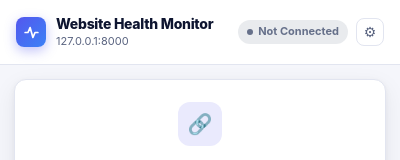
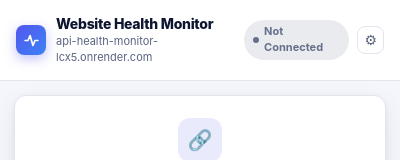
Before and after one commit to harshini-halai/api-health-monitor, a browser extension: page extension/popup.html in a window 400 px wide. Shown: the top 160 px of the page. Drawn offline with Linux system fonts and the light colour scheme.

Commit message:
Set live Render URL as default in Chrome extension and update install steps

```diff
--- a/extension/config.js
+++ b/extension/config.js
@@ -1,7 +1,7 @@
 const WHM_CONFIG = {
-  DEFAULT_API_BASE_URL: "http://127.0.0.1:8000",
+  DEFAULT_API_BASE_URL: "https://api-health-monitor-lcx5.onrender.com",
   PRESETS: {
     local: "http://127.0.0.1:8000",
-    production: "https://api-health-monitor.onrender.com"
+    production: "https://api-health-monitor-lcx5.onrender.com"
   }
 };
--- a/extension/popup.html
+++ b/extension/popup.html
@@ -17,7 +17,7 @@
           </span>
           <div>
             <div class="brand-title">Website Health Monitor</div>
-            <div class="brand-sub" id="api-env-label">127.0.0.1:8000</div>
+            <div class="brand-sub" id="api-env-label">api-health-monitor-lcx5.onrender.com</div>
           </div>
         </div>
         <div class="header-actions">
@@ -32,7 +32,7 @@
       <section class="settings-panel hidden" id="settings-panel">
         <label class="field-label" for="api-url-input">Backend API Base URL</label>
         <div class="settings-row">
-          <input type="url" id="api-url-input" placeholder="http://127.0.0.1:8000" />
+          <input type="url" id="api-url-input" placeholder="https://api-health-monitor-lcx5.onrender.com" />
           <button class="btn btn-sm btn-primary" id="save-api-url">Save</button>
         </div>
         <div class="preset-row">
--- a/frontend/dashboard.js
+++ b/frontend/dashboard.js
@@ -765,7 +765,8 @@
               : `<ol class="small muted" style="margin-top:12px; padding-left:18px; line-height:1.6;">
                   <li>Unzip <code>website-health-monitor-extension.zip</code></li>
                   <li>Open <code>chrome://extensions</code> &rarr; enable <strong>Developer mode</strong></li>
-                  <li>Click <strong>Load unpacked</strong> &rarr; select the unzipped folder, then refresh this page</li>
+                  <li>Click <strong>Load unpacked</strong> &rarr; select the unzipped folder (already pre-configured for <code>api-health-monitor-lcx5.onrender.com</code>)</li>
+                  <li>Refresh this page and click <strong>Connect Extension (1-Click)</strong> below</li>
                 </ol>`
           }
         </div>
```
